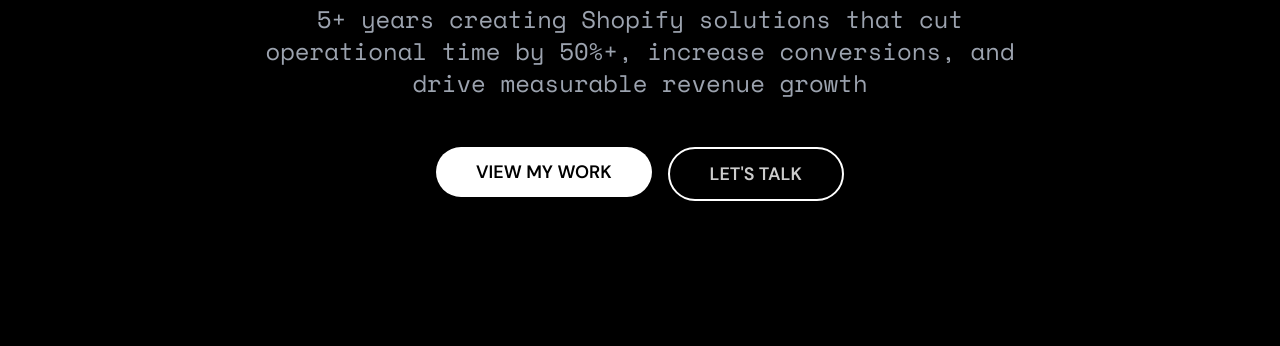
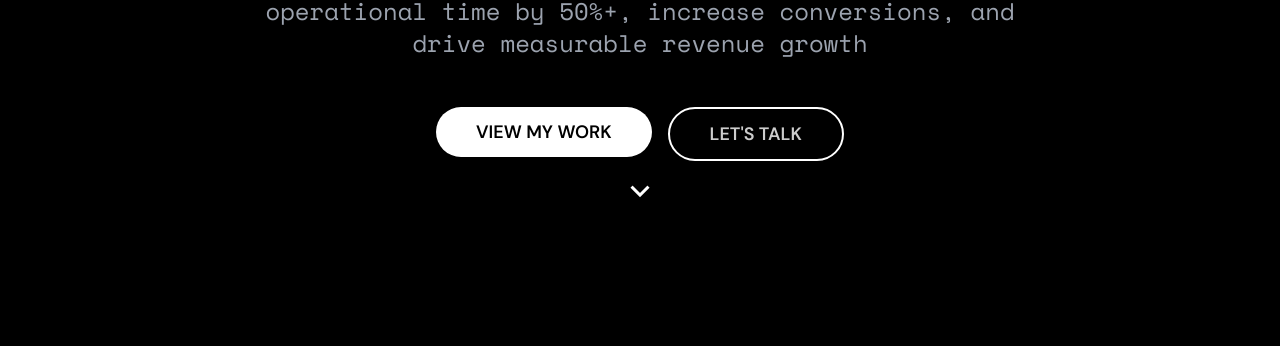
Before and after one commit to yongfreelancer/yongfreelancer.github.io, a website: page index.html in a window 1280 px wide. Shown: the part 454-800 px from the top of the page. Drawn offline with nearby package versions, Linux system fonts and the light colour scheme.

Commit message:
Add chev down

```diff
--- a/index.html
+++ b/index.html
@@ -93,12 +93,20 @@
             Let's Talk
           </a>
         </div>
+        <a
+          href="#stats"
+          class="inline-flex items-center justify-center w-40 h-20 rounded-full  text-white transition"
+          aria-label="Scroll to stats"
+        >
+          <i class="ri-arrow-down-s-line text-4xl animate-bounce"></i>
+        </a>
+
       </div>
     </div>
   </section>
 
   <!-- Stats Section -->
-  <section class="py-20 lg:py-32 px-6 lg:px-20 bg-gradient-to-b from-black to-gray-900">
+  <section id="stats" class="py-20 lg:py-32 px-6 lg:px-20 bg-gradient-to-b from-black to-gray-900">
     <div class="max-w-7xl mx-auto fade-in-up">
       <div class="grid grid-cols-1 md:grid-cols-3 gap-12 text-center">
         <div>
```
Also changed, not shown: src/output.css.
